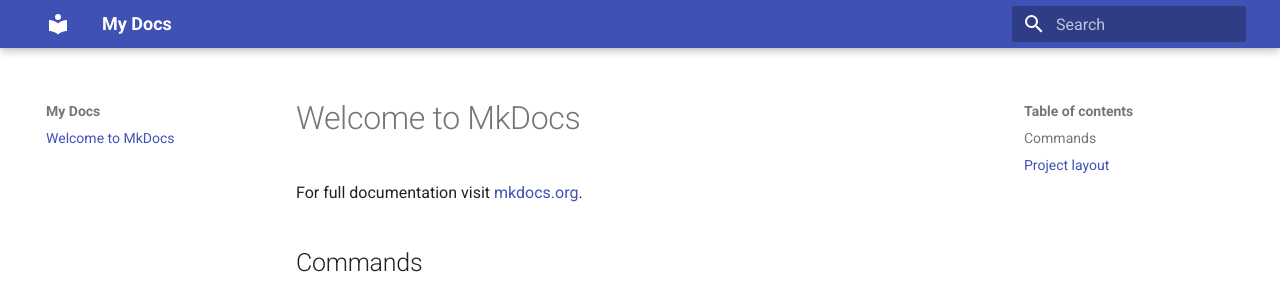
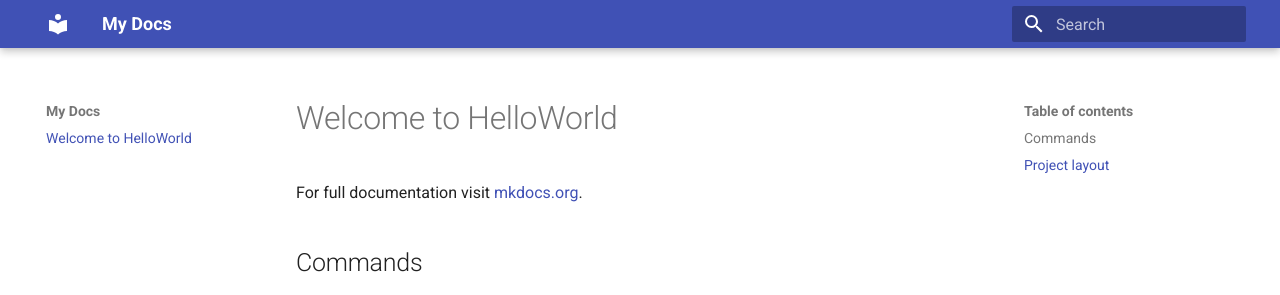
Before and after one commit to Pengchangcheng/pengchangcheng.github.io, an MkDocs documentation site: the page built from docs/index.md, in a window 1280 px wide. Shown: the top 295 px of the page. Built offline with MkDocs 1.6.1 and Material for MkDocs 9.7.7, drawn with Linux system fonts in a browser that asks for light colours.

Commit message:
helloworld

```diff
--- a/docs/index.md
+++ b/docs/index.md
@@ -1,4 +1,4 @@
-# Welcome to MkDocs
+# Welcome to HelloWorld
 
 For full documentation visit [mkdocs.org](https://www.mkdocs.org).
 
```
